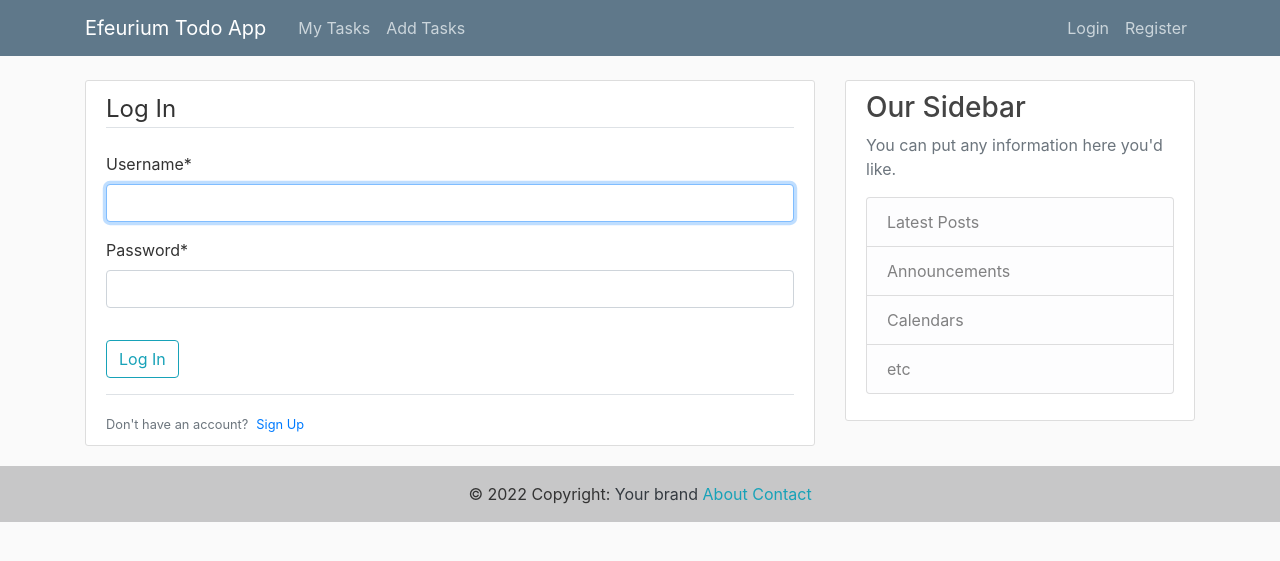
After one commit to alvyynm/django-todo-webapp, a Django app: page /login/ in a window 1280 px wide. The commit adds this page. Shown: the top 561 px of the page. Run offline with Django 4.2, Linux system fonts and the light colour scheme; some libraries are stand-ins or nearby versions.

Commit message:
Add login and logout functionality

```diff
--- a/task/templates/task/base.html
+++ b/task/templates/task/base.html
@@ -33,8 +33,12 @@
             </div>
             <!-- Navbar Right Side -->
             <div class="navbar-nav">
-              <a class="nav-item nav-link" href="{% url 'task-about' %}">Login</a>
-              <a class="nav-item nav-link" href="{% url 'register' %}">Register</a>
+              {% if request.user.is_authenticated %}
+                <a class="nav-item nav-link" href="{% url 'logout' %}">Logout</a>
+              {% else %}
+                <a class="nav-item nav-link" href="{% url 'login' %}">Login</a>
+                <a class="nav-item nav-link" href="{% url 'register' %}">Register</a>
+              {% endif %}
             </div>
           </div>
         </div>
--- a/task/templates/task/index.html
+++ b/task/templates/task/index.html
@@ -1,5 +1,5 @@
 {% extends 'task/base.html' %}
 
 {% block content %}
-    <h1>My Blog app</h1>
+    <h1>My Tasks</h1>
 {% endblock content %}
--- /dev/null
+++ b/users/templates/users/login.html
@@ -0,0 +1,20 @@
+{% extends 'task/base.html' %}
+{% load crispy_forms_tags %}
+
+{% block content %}
+    <div class="content-section">
+        <form action="#" method="post">
+            {% csrf_token %}
+            <fieldset class="form-group">
+                <legend class="border-bottom mb-4">Log In</legend>
+                {{ form|crispy }}
+            </fieldset>
+            <div class="form-group">
+                <button class="btn btn-outline-info">Log In</button>
+            </div>
+        </form>
+        <div class="border-top pt-3">
+            <small class="text-muted">Don't have an account?<a href="{% url 'register' %}" class="ml-2">Sign Up</a></small>
+        </div>
+    </div>
+{% endblock content %}
--- a/webapp/settings.py
+++ b/webapp/settings.py
@@ -126,3 +126,5 @@ STATIC_URL = 'static/'
 DEFAULT_AUTO_FIELD = 'django.db.models.BigAutoField'
 
 CRISPY_TEMPLATE_PACK = 'bootstrap4'
+
+LOGIN_REDIRECT_URL = 'task-view' # Specify where users should be taken after successful login
--- a/webapp/urls.py
+++ b/webapp/urls.py
@@ -16,9 +16,12 @@ Including another URLconf
 from django.contrib import admin
 from django.urls import path, include
 from users import views as user_views
+from django.contrib.auth import views as auth_views
 
 urlpatterns = [
     path('admin/', admin.site.urls),
     path('register/', user_views.register, name="register"),
+    path('login/', auth_views.LoginView.as_view(template_name = "users/login.html"), name="login"),
+    path('logout/', auth_views.LogoutView.as_view(template_name = "users/logout.html"), name="logout"),
     path('', include('task.urls'))
 ]
```
Also changed, not shown: users/templates/users/logout.html (added, +12 -0 lines), db.sqlite3.
